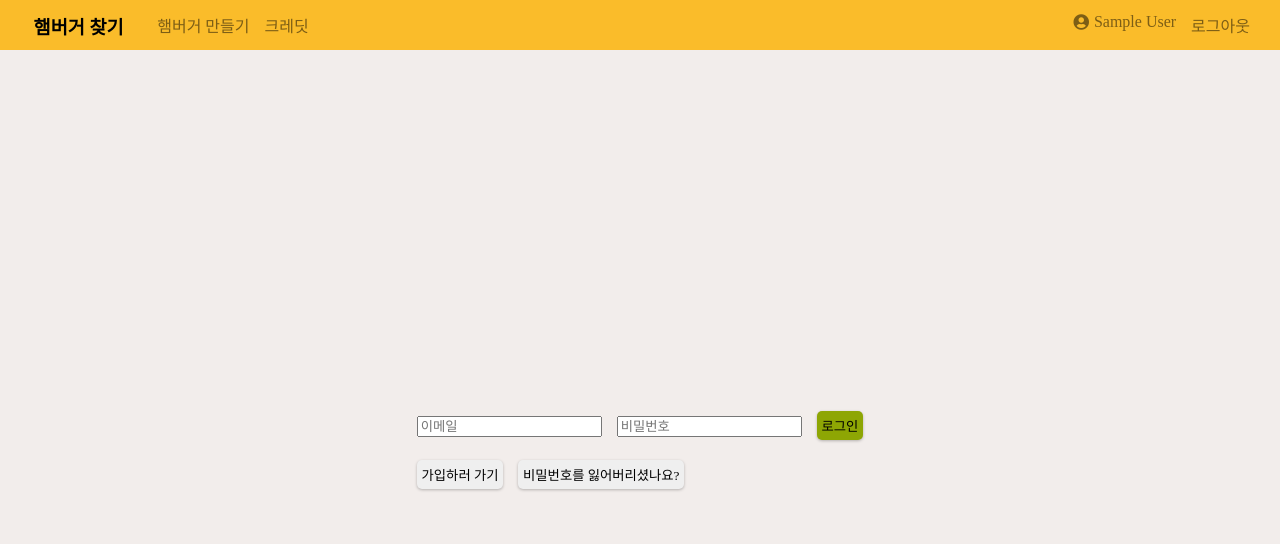
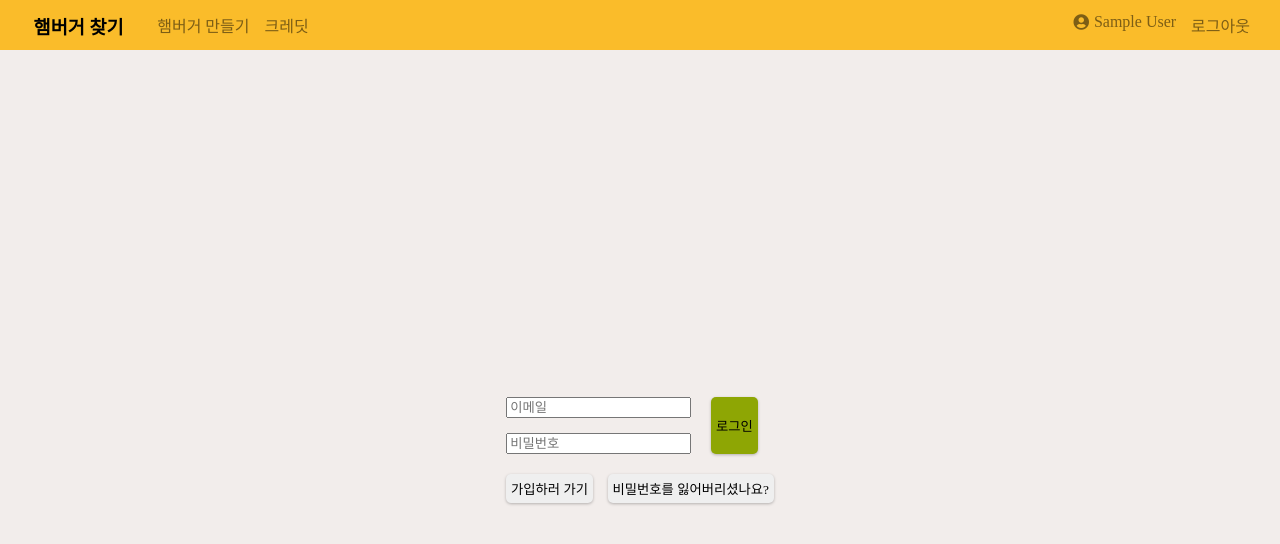
Before and after one commit to babyazalea/find-hamburger, a React (Create React App) app: page /auth in a window 1280 px wide. Shown: the top 544 px of the page. Built offline with nearby package versions, Linux system fonts and the light colour scheme; sample sign-in values are in the browser's storage; a web font is replaced by a local one.

Commit message:
styling auth-controller

```diff
--- a/src/components/Auth/AuthController/AuthController.css
+++ b/src/components/Auth/AuthController/AuthController.css
@@ -2,8 +2,20 @@
   margin-bottom: 20px;
 }
 
-.auth__input-group > *:not(:last-child) {
-  margin-right: 15px;
+.auth-controller__wrapper form {
+  display: flex;
+}
+
+.auth__input-group {
+  margin-right: 20px;
+}
+
+.auth__input-group input {
+  display: block;
+}
+
+.auth__input-group input:not(:last-child) {
+  margin-bottom: 15px;
 }
 
 .login__button {
--- a/src/components/Auth/AuthController/AuthController.js
+++ b/src/components/Auth/AuthController/AuthController.js
@@ -77,10 +77,10 @@ const AuthController = (props) => {
                   name="password"
                   onChange={(event) => onChange(event)}
                 />
-                <button className="login__button" onClick={onLogin}>
-                  로그인
-                </button>
               </div>
+              <button className="login__button" onClick={onLogin}>
+                로그인
+              </button>
             </form>
             <div className="auth__control">
               <Link to="/auth/signup">
```
